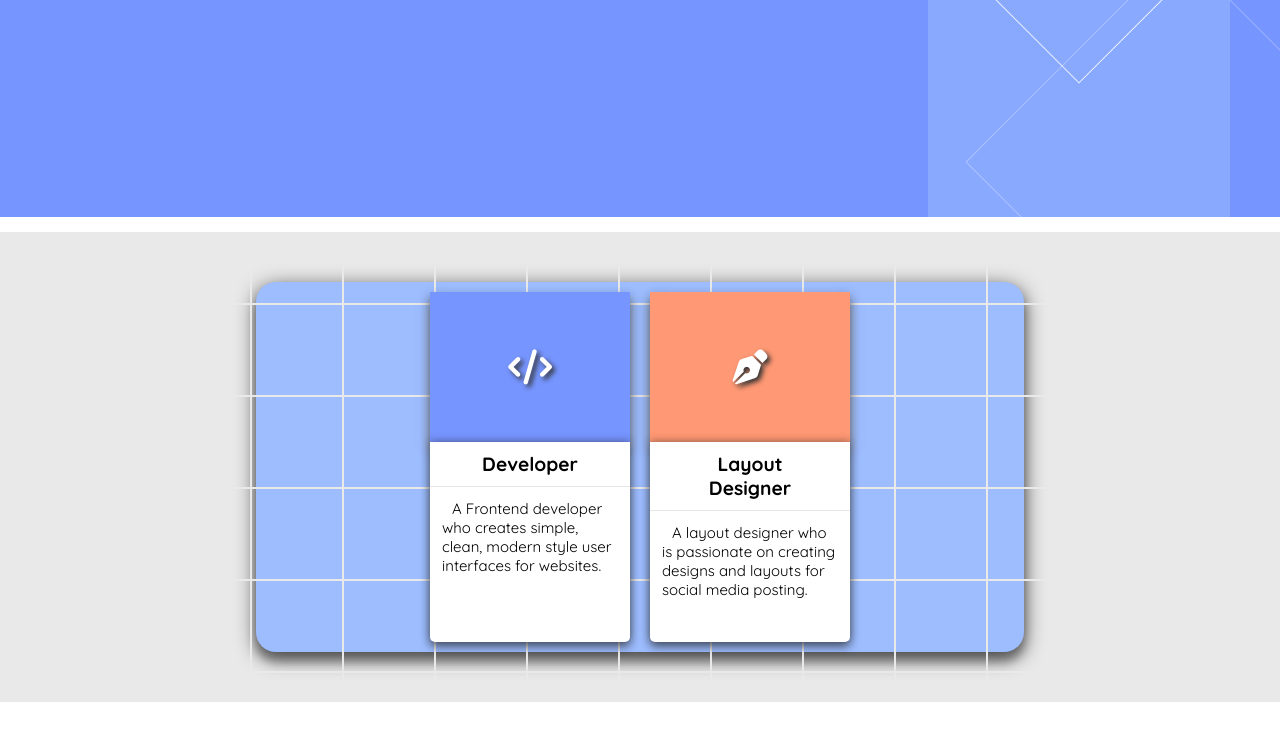
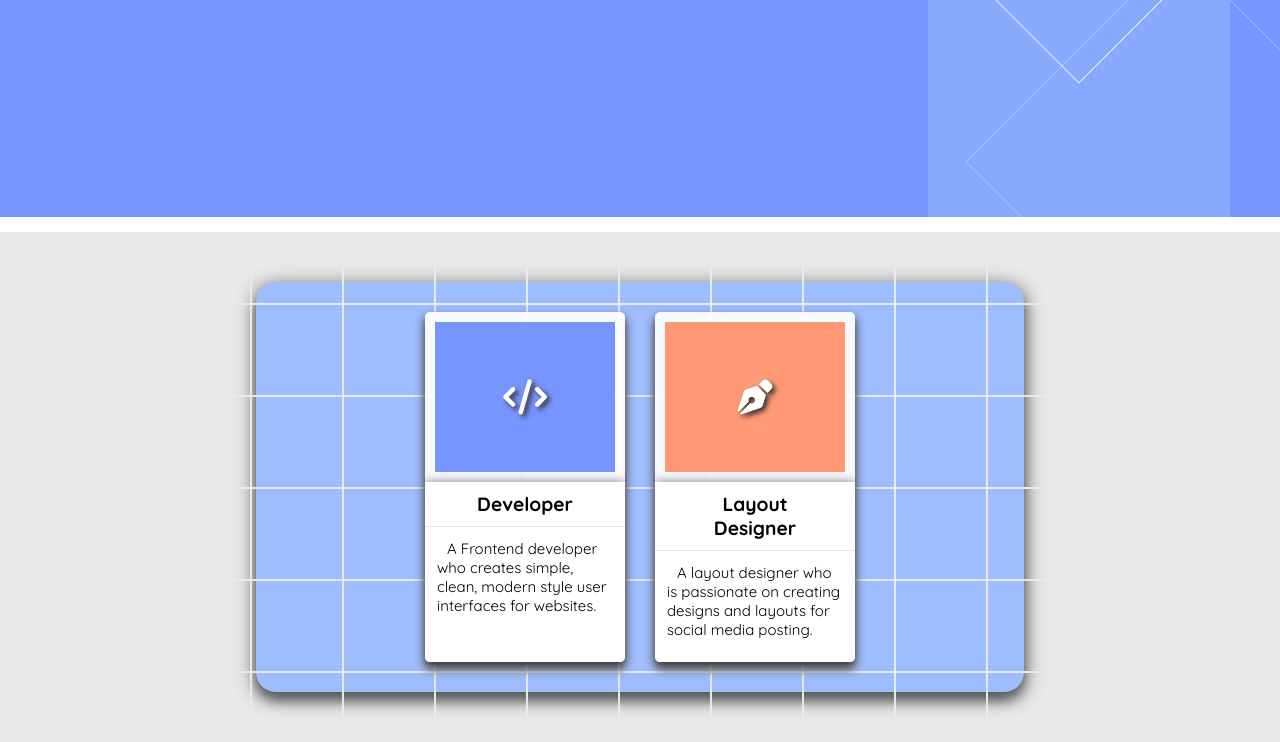
Before and after one commit to Pengu-90/MyPortfolio, a plain HTML site: page index.html in a window 1280 px wide. Shown: the part 583-1325 px from the top of the page. Before the commit the page ends 1285 px from the top, so only its background shows below. Drawn offline with Linux system fonts and the light colour scheme; a script that the page names is missing.

Commit message:
hero,card

```diff
--- a/src/styles.css
+++ b/src/styles.css
@@ -113,7 +113,7 @@ nav {
 .hero-texts {
     width: 425px;
     margin: 12px;
-    padding: 30px;
+    padding: 50px;
     /* border-radius: 5px; */
     border: 1px solid #333;
     z-index: 3;
@@ -363,16 +363,19 @@ h1 {
 .roles-section .card-contain {
     background-color: #9DBDFF;
     margin: 50px auto 50px auto;
+    padding: 30px 0;
     display: flex;
     justify-content: center;
     align-items: center;
     flex-direction: column;
+    gap: 30px;
     width: 100%;
     max-width: 768px;
     min-height: 350px;
     border-radius: 20px;
     /* background-color: #8f1616; */
     box-shadow: 0 5px 20px #1d1d1dc9, 0 10px 10px #979797cc;
+    /* overflow: hidden; */
 }
 
 .roles-section .role-img-contain1,
@@ -380,9 +383,10 @@ h1 {
     display: flex;
     justify-content: center;
     align-items: center;
-    width: 100%;
+    width: 90%;
     height: 120px;
-    box-shadow: 0 5px 10px #1d1d1d8c, 0 10px 10px #979797cc;
+    margin: 10px auto;
+    /* box-shadow: 0 5px 10px #1d1d1d8c, 0 10px 10px #979797cc; */
 }
 
 .roles-section .role-img-contain1 {
@@ -401,14 +405,16 @@ h1 {
 }
 
 .roles-section .card {
-    margin: 10px;
+    /* padding: 12px; */
+    /* margin: 0 10px 0 10px; */
     width: 200px;
     border-radius: 10px;
     z-index: 2;
-    /* overflow: hidden; */
-    /* height: 100%; */
-    /* background-color: white; */
-    /* box-shadow: 0 5px 10px #333, 0 10px 10px #979797cc; */
+    overflow: hidden;
+    height: 100%;
+    background-color: rgba(255, 255, 255, 0.918);
+    /* padding: 8px; */
+    box-shadow: 0 5px 10px #333, 0 10px 10px #979797cc;
 }
 
 .roles-section .card .detail-header {
@@ -429,11 +435,11 @@ h1 {
 }
 
 .roles-section .card .role-texts {
-    position: relative;
-    height: 200px;
+    /* position: relative; */
+    height: 100%;
     box-shadow: 0 0px 10px #1d1d1d6e, 0 5px 10px #1d1d1d8c;
-    border-bottom-right-radius: 5px;
-    border-bottom-left-radius: 5px;
+    /* border-bottom-right-radius: 5px;
+    border-bottom-left-radius: 5px; */
     background-color: white;
     /* border: 1px solid #333; */
 }
```
Also changed, not shown: src/projects.html (added, +17 -0 lines).
